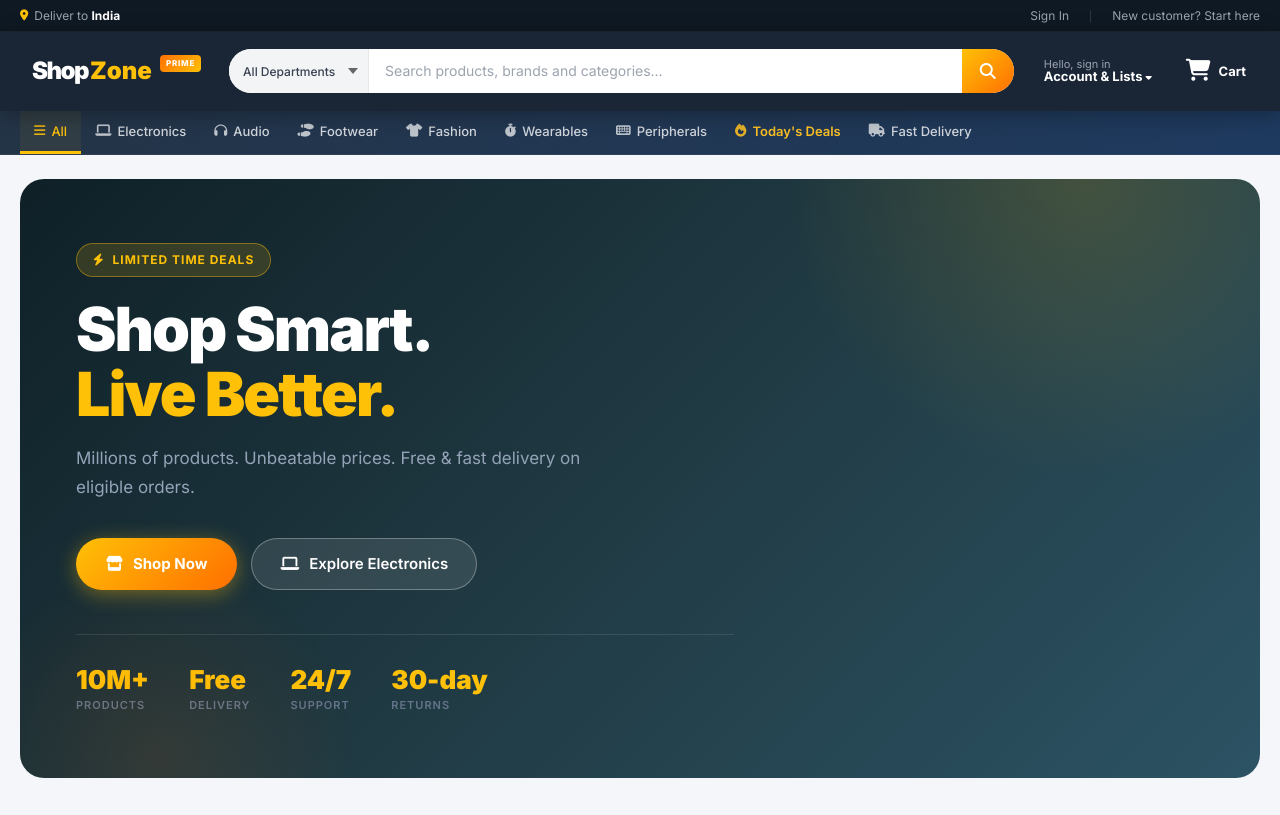
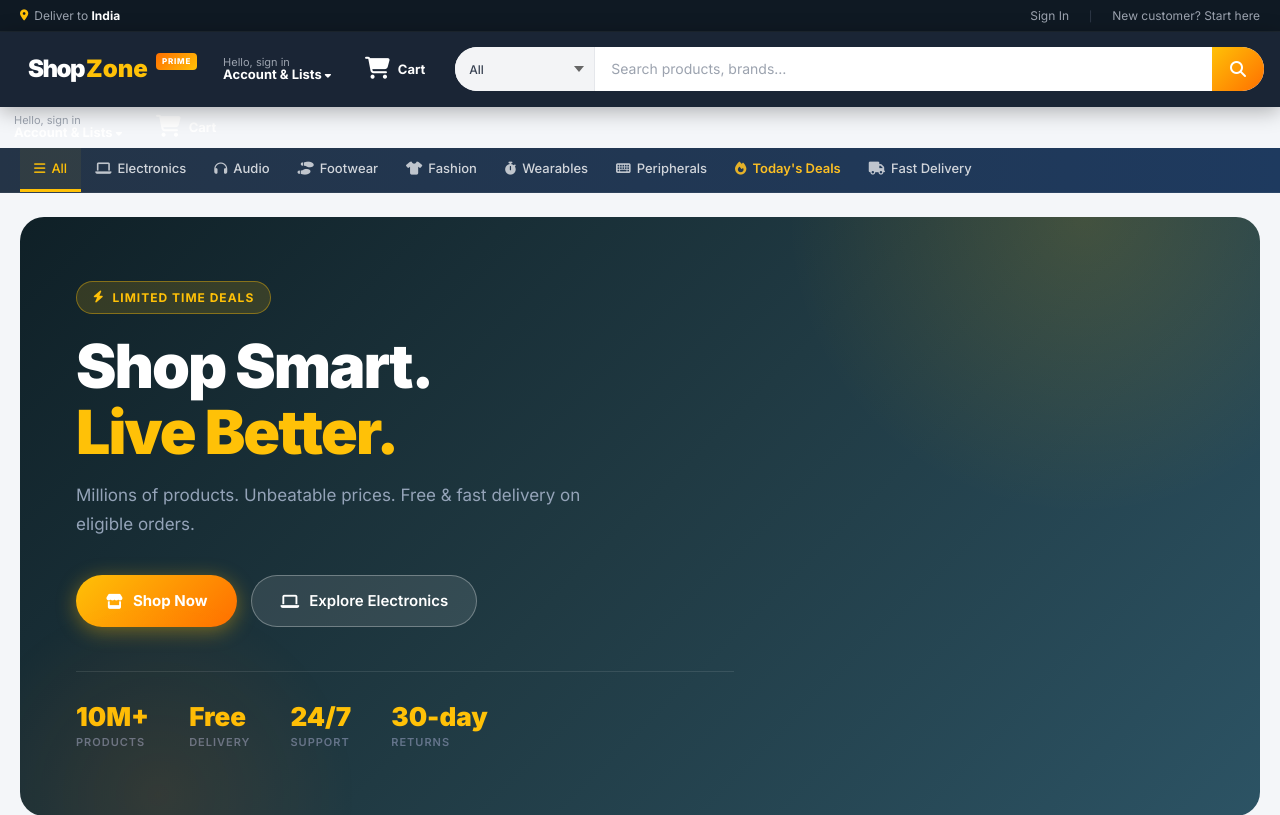
Before and after one commit to smit1129/E-Commerce---project, a Flask app: page / in a window 1280 px wide. Shown: the top 815 px of the page. Run offline with Flask 3, Linux system fonts and the light colour scheme; data that the repository does not hold is empty; some libraries are stand-ins or nearby versions.

Commit message:
mobile search bar fix

```diff
--- a/static/style.css
+++ b/static/style.css
@@ -90,13 +90,42 @@ img { display: block; max-width: 100%; }
   box-shadow: 0 4px 20px rgba(0,0,0,.3);
   backdrop-filter: blur(10px);
 }
+/* Nav inner - 2 rows on mobile */
 .nav-inner {
   max-width: 1600px;
   margin: 0 auto;
-  padding: 12px 20px;
+  padding: 10px 16px;
+  display: flex;
+  flex-direction: column;
+  gap: 10px;
+}
+
+.nav-row-1 {
   display: flex;
   align-items: center;
-  gap: 16px;
+  justify-content: space-between;
+  width: 100%;
+}
+
+.nav-row-2 {
+  width: 100%;
+}
+
+/* Desktop - side by side */
+@media (min-width: 769px) {
+  .nav-inner {
+    flex-direction: row;
+    align-items: center;
+    gap: 16px;
+  }
+  .nav-row-1 {
+    flex-shrink: 0;
+    width: auto;
+  }
+  .nav-row-2 {
+    flex: 1;
+    max-width: 820px;
+  }
 }
 
 /* Logo */
@@ -1214,9 +1243,6 @@ img { display: block; max-width: 100%; }
   .topbar-right { gap: 10px; flex-wrap: wrap; justify-content: center; }
 
   /* Nav */
-  .nav-inner { flex-wrap: wrap; gap: 8px; padding: 8px 12px; }
-  .site-logo { order: 1; }
-  .nav-actions { order: 2; margin-left: auto; }
   .nav-action-label, .nav-action-value { display: none; }
 
   /* Search bar - full width */
--- a/templates/base.html
+++ b/templates/base.html
@@ -39,24 +39,77 @@
 <nav class="main-nav">
   <div class="nav-inner">
 
-    <!-- Logo -->
-    <a href="{{ url_for('index') }}" class="site-logo">
-      <span class="logo-text">Shop</span><span class="logo-dot">Zone</span>
-      <span class="logo-badge">PRIME</span>
-    </a>
+    <!-- Row 1: Logo + Actions -->
+    <div class="nav-row-1">
+      <a href="{{ url_for('index') }}" class="site-logo">
+        <span class="logo-text">Shop</span><span class="logo-dot">Zone</span>
+        <span class="logo-badge">PRIME</span>
+      </a>
 
-    <!-- Search -->
-    <div class="nav-search">
-      <form action="{{ url_for('index') }}" method="get">
+      <div class="nav-actions">
+        {% if session.get('user_id') %}
+        <div class="dropdown">
+          <a href="#" class="nav-action flex-column dropdown-toggle d-none d-lg-flex"
+             style="align-items:flex-start;gap:0;"
+             data-bs-toggle="dropdown" aria-expanded="false">
+            <span class="nav-action-label">Hello, {{ session.get('username','').split(' ')[0] }}</span>
+            <span class="nav-action-value">Account &amp; Lists <i class="fas fa-caret-down" style="font-size:10px;"></i></span>
+          </a>
+          <ul class="dropdown-menu dropdown-menu-end" style="min-width:200px;margin-top:8px;">
+            <li>
+              <div style="padding:10px 16px;font-size:13px;color:#555;">
+                Signed in as <strong>{{ session.get('username') }}</strong>
+              </div>
+            </li>
+            <li><hr class="dropdown-divider"></li>
+            <li>
+              <a class="dropdown-item" href="{{ url_for('my_orders') }}">
+                <i class="fas fa-box me-2" style="color:#ff9900;"></i>My Orders
+              </a>
+            </li>
+            <li>
+              <a class="dropdown-item" href="{{ url_for('cart') }}">
+                <i class="fas fa-shopping-cart me-2" style="color:#ff9900;"></i>My Cart
+              </a>
+            </li>
+            <li><hr class="dropdown-divider"></li>
+            <li>
+              <a class="dropdown-item text-danger" href="{{ url_for('logout') }}">
+                <i class="fas fa-sign-out-alt me-2"></i>Sign Out
+              </a>
+            </li>
+          </ul>
+        </div>
+        {% else %}
+        <a href="{{ url_for('login') }}" class="nav-action d-none d-lg-flex flex-column" style="align-items:flex-start;gap:0;">
+          <span class="nav-action-label">Hello, sign in</span>
+          <span class="nav-action-value">Account &amp; Lists <i class="fas fa-caret-down" style="font-size:10px;"></i></span>
+        </a>
+        {% endif %}
+        <a href="{{ url_for('cart') }}" class="nav-action cart-btn">
+          <div style="position:relative;display:inline-block;">
+            <i class="cart-icon fas fa-shopping-cart"></i>
+            {% if cart_count() > 0 %}
+            <span class="cart-count-badge">{{ cart_count() }}</span>
+            {% endif %}
+          </div>
+          <span class="cart-word d-none d-md-inline">Cart</span>
+        </a>
+      </div>
+    </div>
+
+    <!-- Row 2: Search bar (full width) -->
+    <div class="nav-row-2">
+      <form action="{{ url_for('index') }}" method="get" style="width:100%;">
         <div class="search-wrap">
           <select name="category" class="search-cat">
-            <option value="">All Departments</option>
+            <option value="">All</option>
             {% for cat in ['Electronics','Audio','Footwear','Fashion','Wearables','Peripherals'] %}
             <option value="{{ cat }}" {% if request.args.get('category')==cat %}selected{% endif %}>{{ cat }}</option>
             {% endfor %}
           </select>
           <input type="search" name="q" class="search-input"
-                 placeholder="Search products, brands and categories…"
+                 placeholder="Search products, brands…"
                  value="{{ request.args.get('q','') }}" autocomplete="off"/>
           <button type="submit" class="search-btn" aria-label="Search">
             <i class="fas fa-search"></i>
@@ -64,6 +117,9 @@
         </div>
       </form>
     </div>
+
+  </div>
+</nav>
 
     <!-- Nav Actions -->
     <div class="nav-actions">
```
